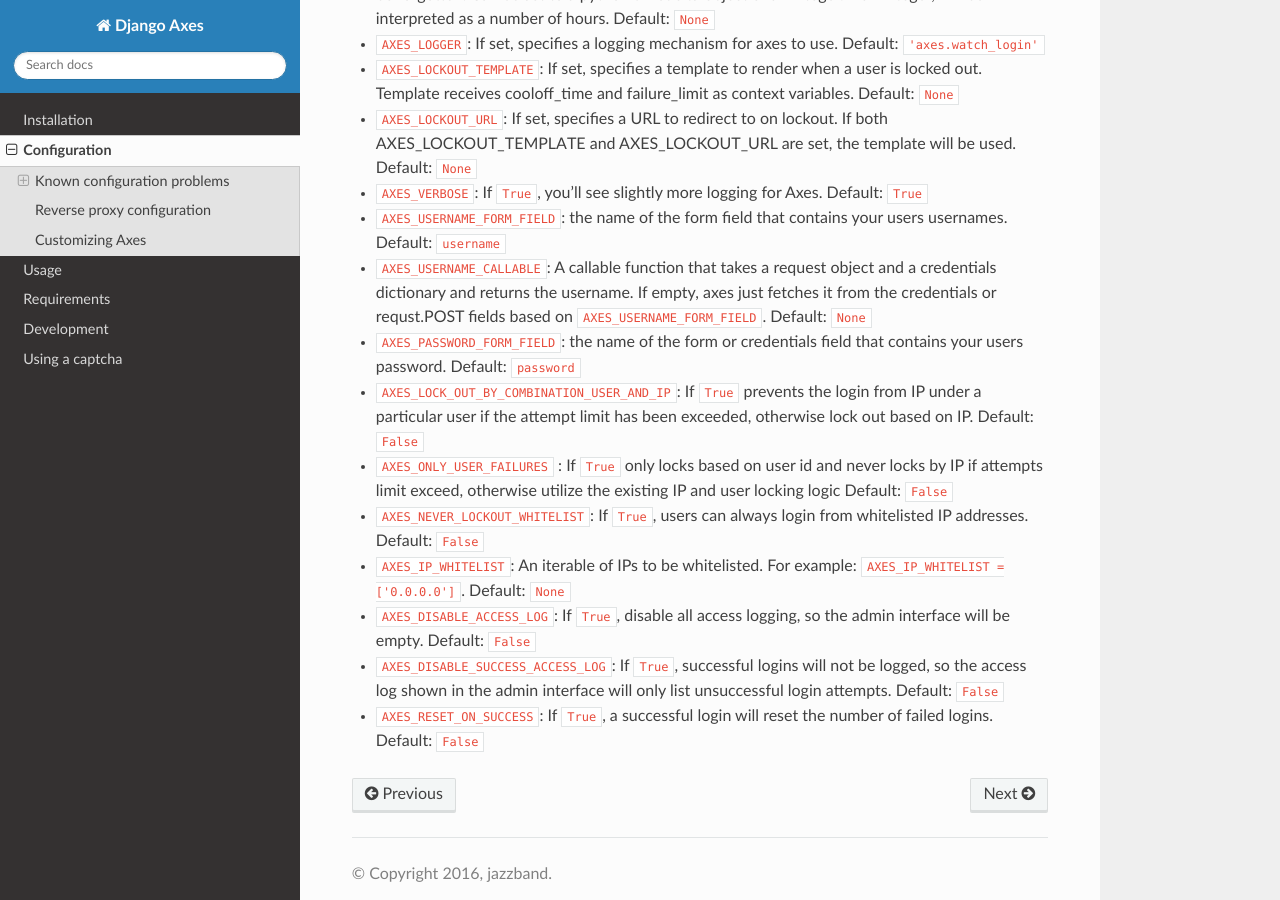
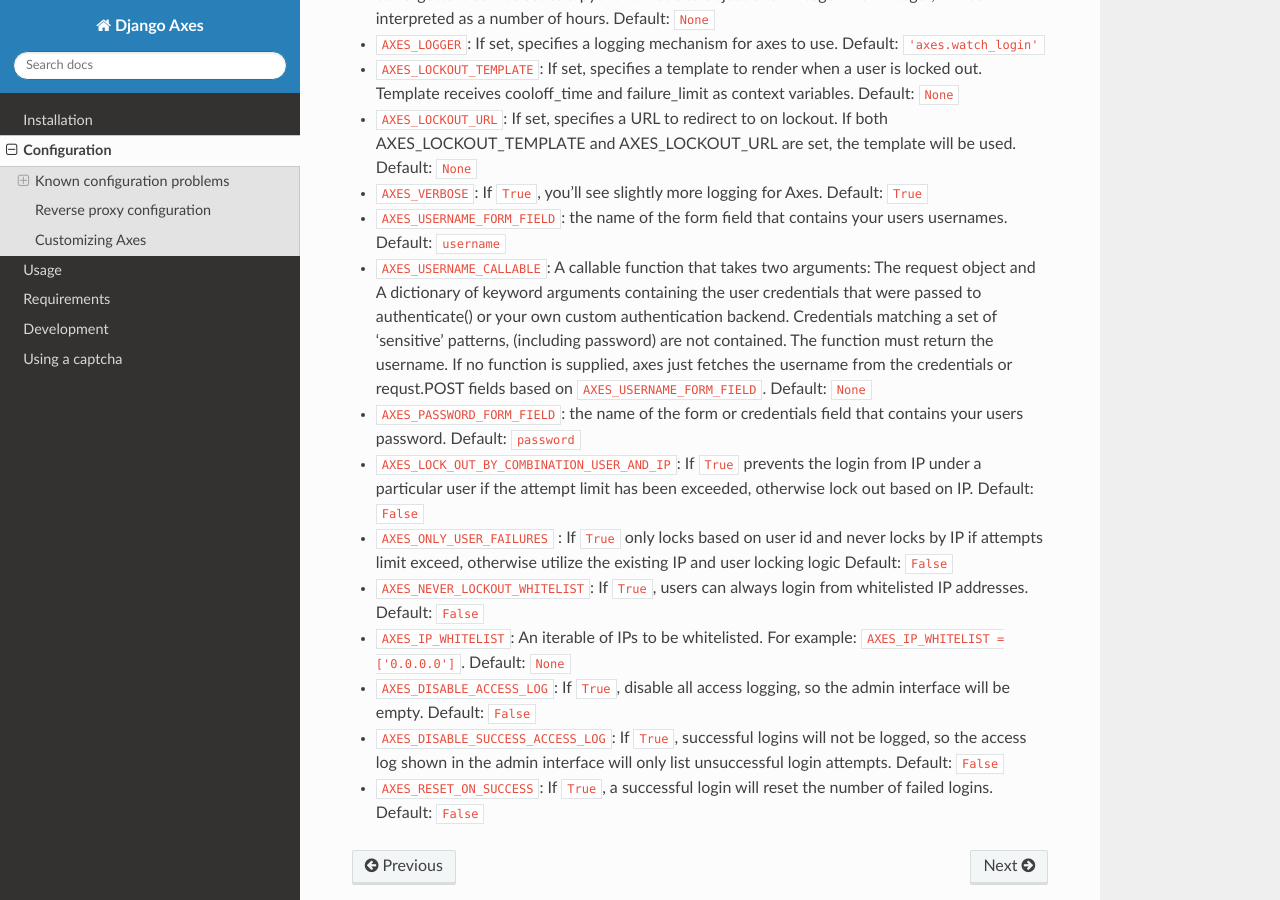
Before and after one commit to jazzband/django-axes, a Sphinx documentation site: the page built from docs/configuration.rst, in a window 1280 px wide and 900 px high, scrolled down 2508 px. Built offline with Sphinx 7.4.7 and the Read the Docs theme 2.0.0, drawn with Linux system fonts in a browser that asks for light colours; the version number could not be read and is left out.

Commit message:
Enhance configuration docs with detailed credentials description

```diff
--- a/docs/configuration.rst
+++ b/docs/configuration.rst
@@ -124,8 +124,12 @@
   Default: ``True``
 * ``AXES_USERNAME_FORM_FIELD``: the name of the form field that contains your
   users usernames. Default: ``username``
-* ``AXES_USERNAME_CALLABLE``: A callable function that takes a request object and a credentials dictionary
-  and returns the username. If empty, axes just fetches it from the credentials or requst.POST fields
+* ``AXES_USERNAME_CALLABLE``: A callable function that takes two arguments:
+  The request object and A dictionary of keyword arguments containing the user credentials
+  that were passed to authenticate() or your own custom authentication backend.
+  Credentials matching a set of ‘sensitive’ patterns, (including password) are not contained.
+  The function must return the username.
+  If no function is supplied, axes just fetches the username from the credentials or requst.POST fields
   based on ``AXES_USERNAME_FORM_FIELD``. Default: ``None``
 * ``AXES_PASSWORD_FORM_FIELD``: the name of the form or credentials field that contains your
   users password. Default: ``password``
```
